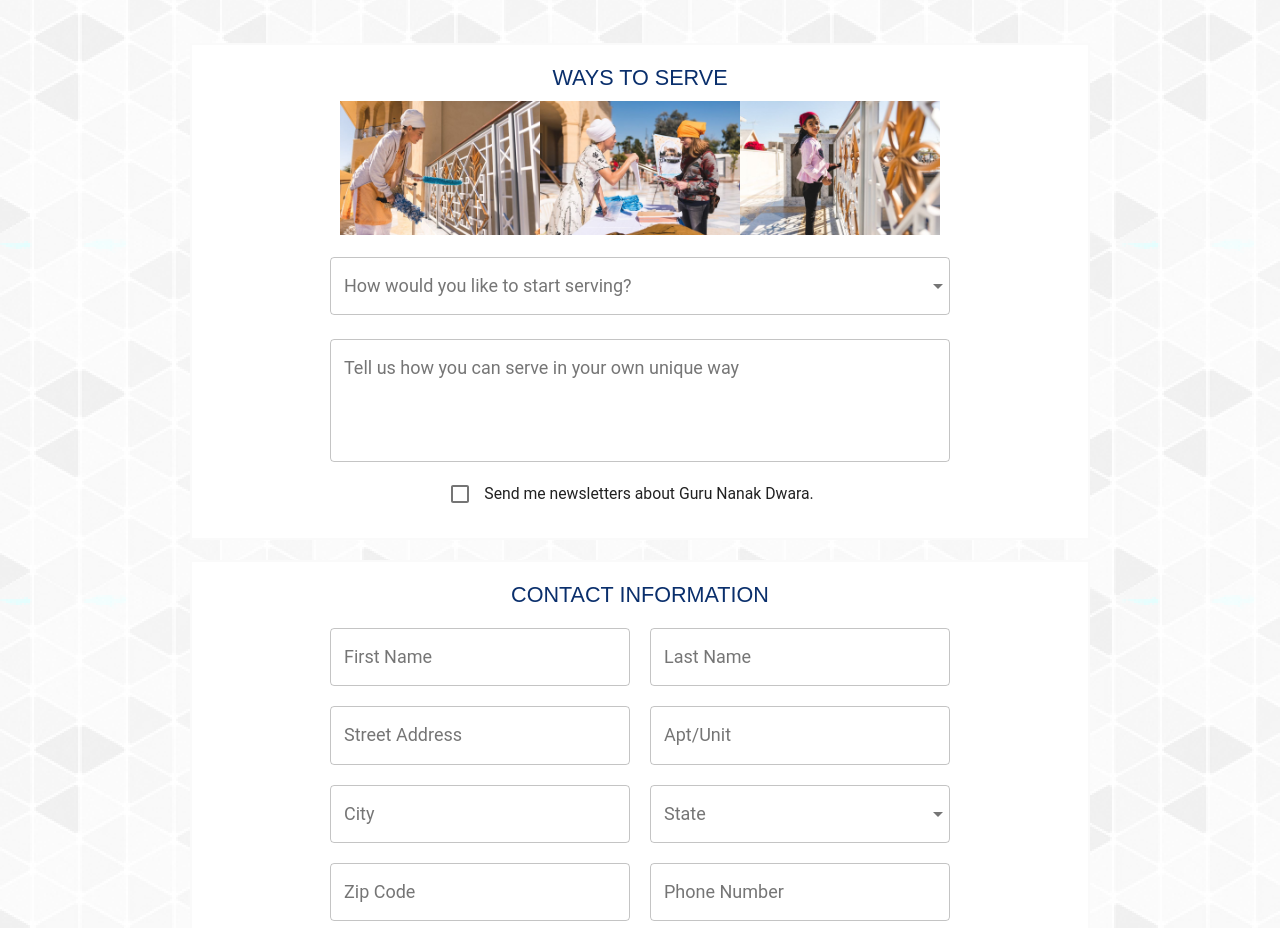
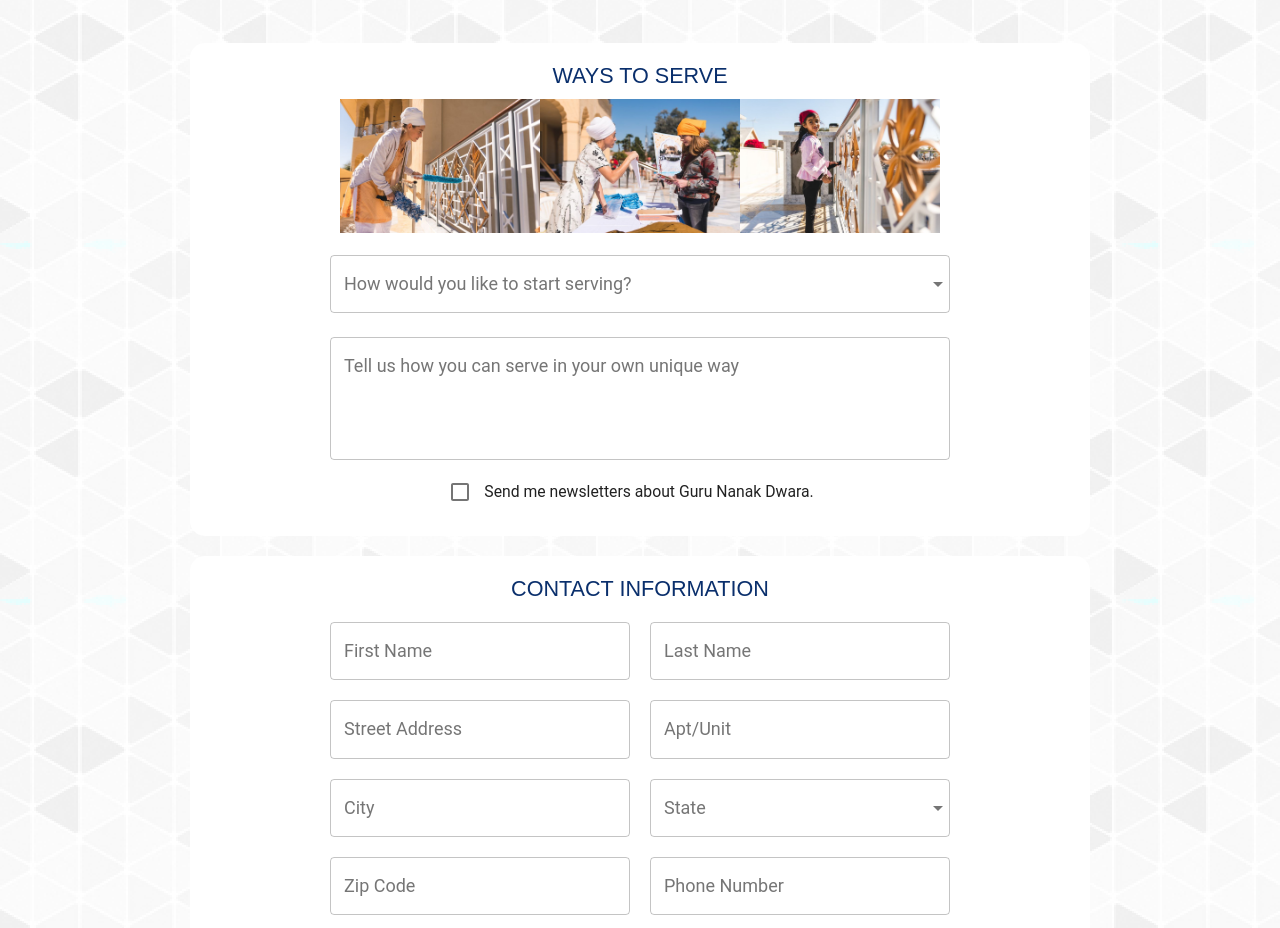
Before and after one commit to tfe-gnd-project/GND-website, a Gatsby site: page /startserving in a window 1280 px wide. Shown: the part 141-1069 px from the top of the page. Built offline with nearby package versions, Linux system fonts and the light colour scheme; Gatsby itself is replaced by a stand-in of ours.

Commit message:
tookout grow

```diff
--- a/src/assets/startserving.css
+++ b/src/assets/startserving.css
@@ -1,5 +1,5 @@
 .border {
-  border: 2px solid rgb(0,0,0,0.02);
+  border-radius: 15px;
   max-width: 900px;
   margin: 20px;
   padding-top: 10px;
--- a/src/pages/startserving.js
+++ b/src/pages/startserving.js
@@ -11,7 +11,6 @@ import TextField from '@material-ui/core/TextField';
 import Button from '@material-ui/core/Button';
 import Checkbox from '@material-ui/core/Checkbox';
 import FormControlLabel from '@material-ui/core/FormControlLabel';
-import Grow from '@material-ui/core/Grow';
 
 import startserving1 from '../images/startserving1.jpg'
 import startserving2 from '../images/startserving2.jpg'
@@ -454,44 +453,24 @@ class Forms extends React.Component {
                 handleBlur,
             }) => (
               <Form  onSubmit={handleSubmit} >
-              <Grow
-                in={true}
-                style={{ transformOrigin: '0 0 0' }}
-                {...(true ? { timeout: 1000 } : {})}
-                >
                 <center>
                     <div className='start-serving-header'>
                         START SERVING
                     </div>
-                </center>
-                </Grow> <br/>
+                </center><br/>
 
               <div className='both-borders'>
-                <Grow
-                    in={true}
-                    style={{ transformOrigin: '0 0 0' }}
-                    {...(true ? { timeout: 1000 } : {})}
-                >
                     <div className='border'>
                         <div className="subheaders">WAYS TO SERVE</div>
-                        <Grow
-                            in={true}
-                            {...(true ? { timeout: 1500 } : {})}
-                        >
+
                             <img className='images image1' src={startserving1} alt='service'/>
-                        </Grow>
-                        <Grow
-                            in={true}
-                            {...(true ? { timeout: 1500 } : {})}
-                        >
+
+
                             <img className='images' src={startserving2} alt='service'/>
-                        </Grow>
-                        <Grow
-                            in={true}
-                            {...(true ? { timeout: 1500 } : {})}
-                        >
+
+
                             <img className='images' src={startserving3} alt='service'/>
-                        </Grow>
+
                         <br/>
                         <TextField
                             className='textfieldEmail'
@@ -545,12 +524,8 @@ class Forms extends React.Component {
                             label="Send me newsletters about Guru Nanak Dwara."
                         />
                     </div>
-              </Grow>
-              <Grow
-                in={true}
-                style={{ transformOrigin: '0 0 0' }}
-                {...(true ? { timeout: 2000 } : {})}
-                >
+
+
                 <div className="border">
                   <div className="subheaders">CONTACT INFORMATION</div>
                   <TextField
@@ -698,7 +673,7 @@ class Forms extends React.Component {
                     </Button>
 
                 </div>
-                </Grow>
+
 
 
                 </div>
```
